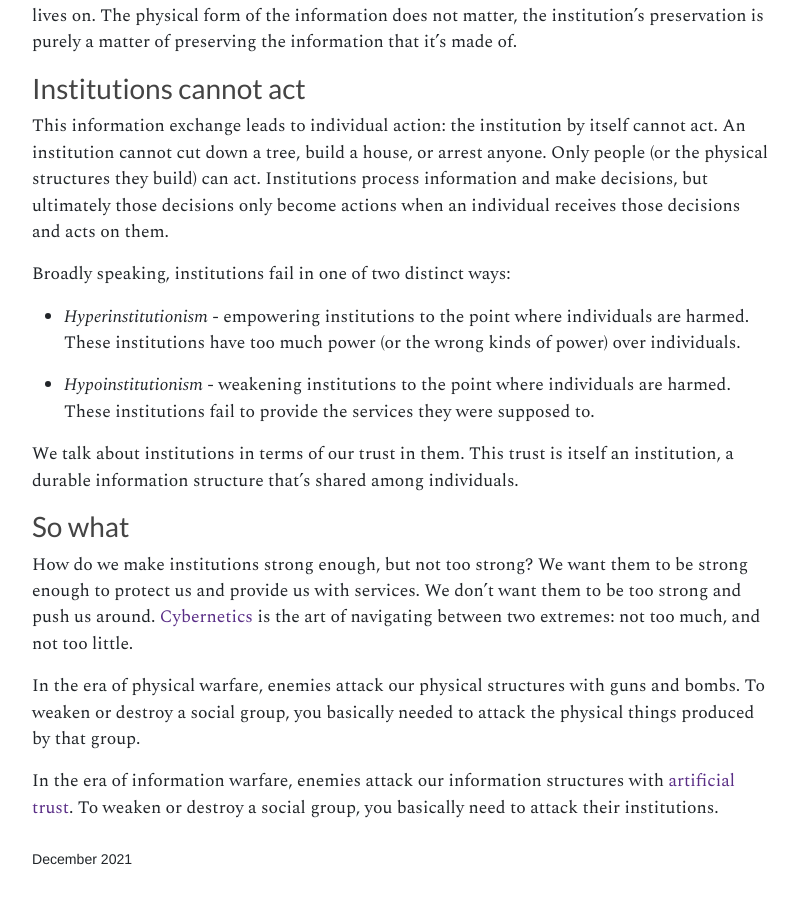
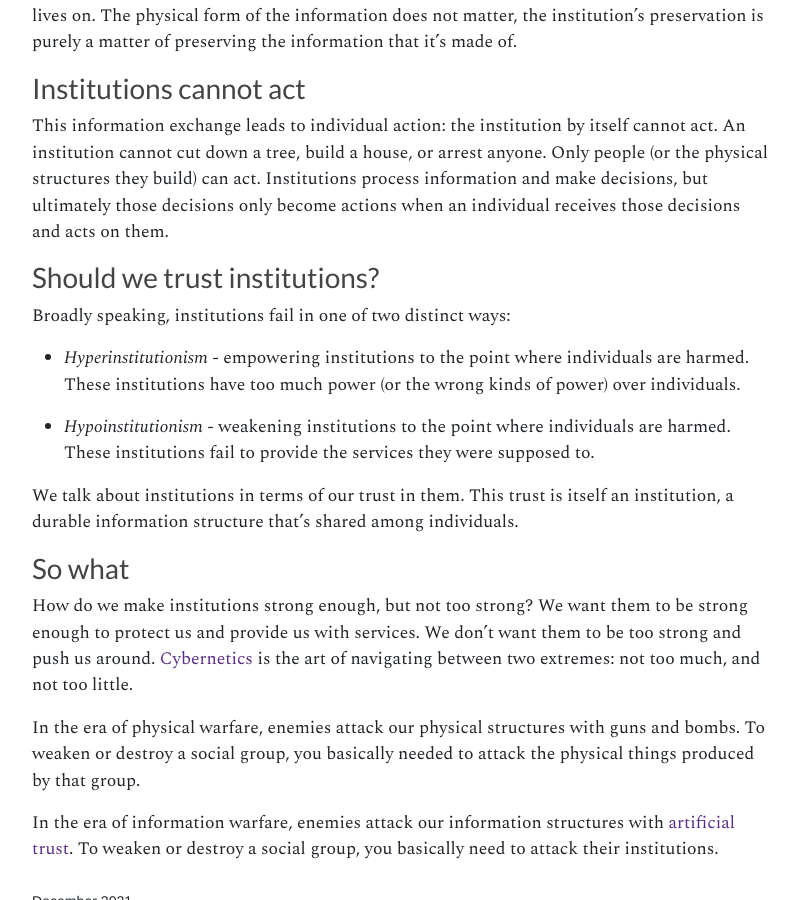
Before and after one commit to straz/artificialtrust, a Jekyll site: the page built from _articles/institution.md, in a window 1280 px wide and 900 px high, scrolled down 1044 px. Shown: the whole window, without its empty margins (145-942 px from the left). Built offline with Jekyll 4.4.1, drawn with Linux system fonts in a browser that asks for light colours; nearby versions of some CDN libraries.

Commit message:
institution

```diff
--- a/_articles/institution.md
+++ b/_articles/institution.md
@@ -62,6 +62,7 @@ build) can act. Institutions process information and make decisions,
 but ultimately those decisions only become actions when an individual
 receives those decisions and acts on them.
 
+### Should we trust institutions?
 
 Broadly speaking, institutions fail in one of two distinct ways:
 
```
